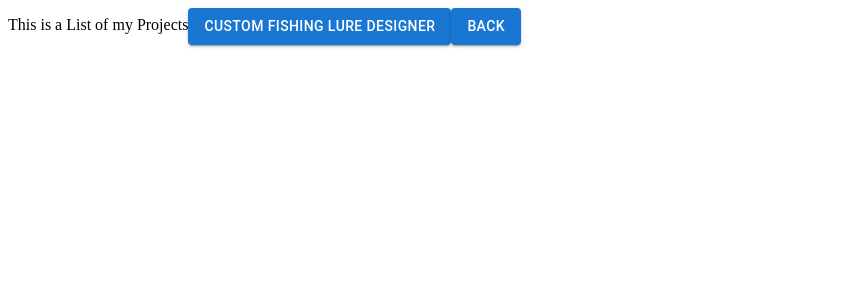
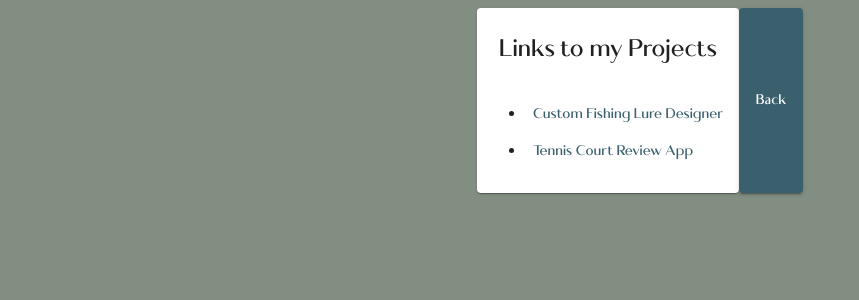
Before and after one commit to connorpeck/-my-portfolio-app, a React (Create React App) app: page /projects in a window 1280 px wide. Shown: the top 300 px of the page, without its empty margins (0-859 px from the left). Built offline with nearby package versions, Linux system fonts and the light colour scheme.

Commit message:
custom mui added with links to deployed projects

```diff
--- a/src/components/App/App.css
+++ b/src/components/App/App.css
@@ -1,3 +1,8 @@
+@font-face {
+  font-family: "Delmon Delicate";
+  src: url("../../../public/fonts/Delmon Delicate.ttf") format("truetype");
+}
+
 .App {
   text-align: center;
 }
@@ -23,6 +28,9 @@
   font-size: calc(10px + 2vmin);
   color: white;
 }
+body {
+  background-color: #828E82;
+}
 
 .App-link {
   color: #61dafb;
--- a/src/components/Home/Home.jsx
+++ b/src/components/Home/Home.jsx
@@ -22,13 +22,16 @@ function Home() {
         <CardMedia component="img" alt="myself" image="./myself.jpg" />
         <CardContent>
           <Typography gutterBottom variant="h5" component="div">
-            Connor Peck - Full-Stack Developer
+            Connor Peck
+            <br />
+            Full-Stack Developer
           </Typography>
         </CardContent>
-        <Button variant="contained" onClick={showProjects}>
+
+      </Card>
+      <Button variant="contained" className="myCard" onClick={showProjects}>
           View My Projects
         </Button>
-      </Card>
     </div>
   );
 }
--- /dev/null
+++ b/src/components/MuiTheme/MuiTheme.js
@@ -0,0 +1,16 @@
+import { createTheme } from "@mui/material";
+
+const theme = createTheme({
+  typography: {
+    button: {
+      textTransform: "none",
+    },
+    fontFamily: "Delmon Delicate",
+  },
+  palette: {
+    primary: { main: "#3A606E" },
+    secondary: { main: "#fcf1d296" },
+  },
+});
+
+export default theme;
--- a/src/components/Projects/Projects.jsx
+++ b/src/components/Projects/Projects.jsx
@@ -1,5 +1,6 @@
-import { Button } from "@mui/material";
+import { Button, CardActions, Typography } from "@mui/material";
 import { useNavigate } from "react-router-dom";
+import {Card} from "@mui/material"
 
 function Projects() {
   const navigate = useNavigate();
@@ -9,16 +10,38 @@ function Projects() {
     navigate("/");
   };
   return (
-    <div>
-      This is a List of my Projects
+    <div className='myCard'>
+        <Card sx={{ maxWidth: 345 }}>
+        <Typography sx={{mt:3}}className="myCard" gutterBottom variant="h5" component="div">
+          Links to my Projects
+        </Typography>
+      <CardActions>
+<ul>
+          <li>
       <Button
-      variant="contained"
+
         href="https://redwinglurecompany.herokuapp.com/#/home"
         target="_blank"
         rel="noopener noreferrer"
       >
         Custom Fishing Lure Designer
       </Button>
+      </li>
+      <li>
+      <Button
+
+        href="https://tennis-courts-app.herokuapp.com/#/registration"
+        target="_blank"
+        rel="noopener noreferrer"
+      >
+        Tennis Court Review App
+      </Button>
+      </li>
+      </ul>
+      </CardActions>
+
+
+      </Card>
       <Button variant="contained" onClick={goBack}>
         Back
       </Button>
--- a/src/index.js
+++ b/src/index.js
@@ -1,11 +1,15 @@
 import React from 'react';
 import ReactDOM from 'react-dom/client';
 import App from './components/App/App';
+import theme from './components/MuiTheme/MuiTheme';
+import { ThemeProvider } from '@mui/material';
 
 
 const root = ReactDOM.createRoot(document.getElementById('root'));
 root.render(
   <React.StrictMode>
+    <ThemeProvider theme={theme}>
     <App />
+    </ThemeProvider>
   </React.StrictMode>
 );
```
Also changed, not shown: public/fonts/Delmon Delicate.ttf (added), public/fonts/LEMONMILK-Light.otf (added).
